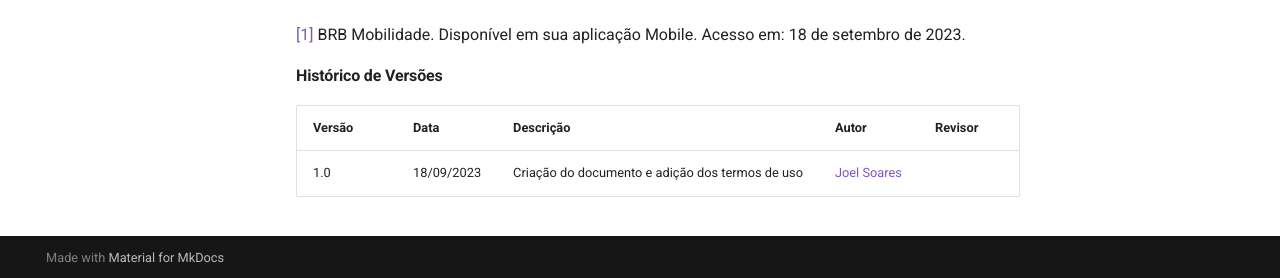
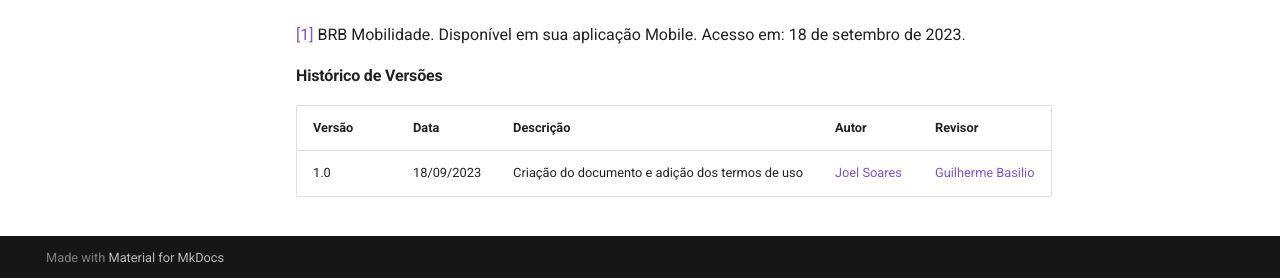
Before and after one commit to Requisitos-de-Software/2023.2-BRBMobilidade, an MkDocs documentation site: the page built from docs/TermosDeUso/termosDeUso.md, in a window 1280 px wide and 900 px high, scrolled down 1493 px. Shown: the part 619-897 px from the top of the window. Built offline with MkDocs 1.6.1 and Material for MkDocs 9.7.7, drawn with Linux system fonts in a browser that asks for light colours.

Commit message:
Revisão da documentação dos termos de uso sem erros

```diff
--- a/docs/TermosDeUso/termosDeUso.md
+++ b/docs/TermosDeUso/termosDeUso.md
@@ -108,4 +108,4 @@ A equipe responsável pelo planejamento do projeto garante que foi lido e que se
 
 | Versão | Data       | Descrição            | Autor          | Revisor        |
 |--------|------------|----------------------|----------------|--------------- |
-| 1.0    | 18/09/2023 | Criação do documento e adição dos termos de uso   | [Joel Soares](https://github.com/JoelSRangel)| |
+| 1.0    | 18/09/2023 | Criação do documento e adição dos termos de uso   | [Joel Soares](https://github.com/JoelSRangel)| [Guilherme Basilio](https://github.com/GuilhermeBES) |
```
